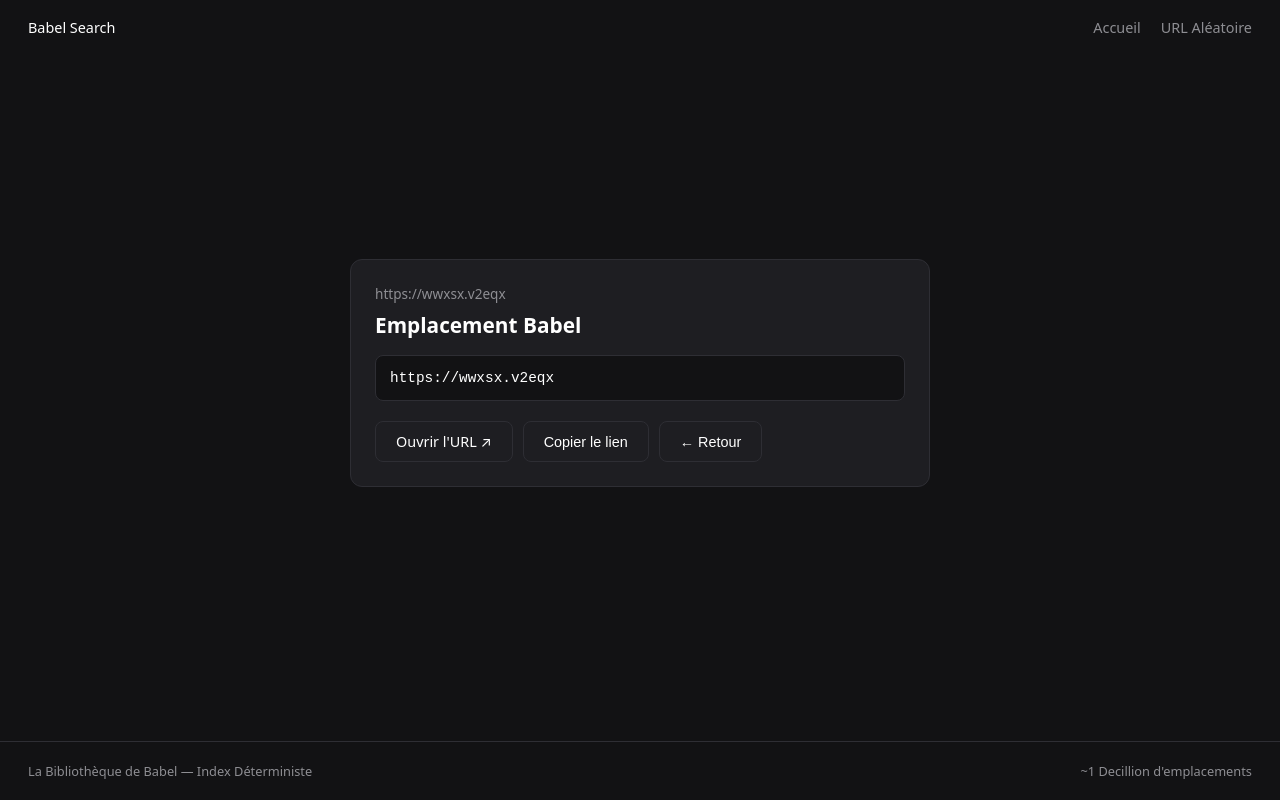
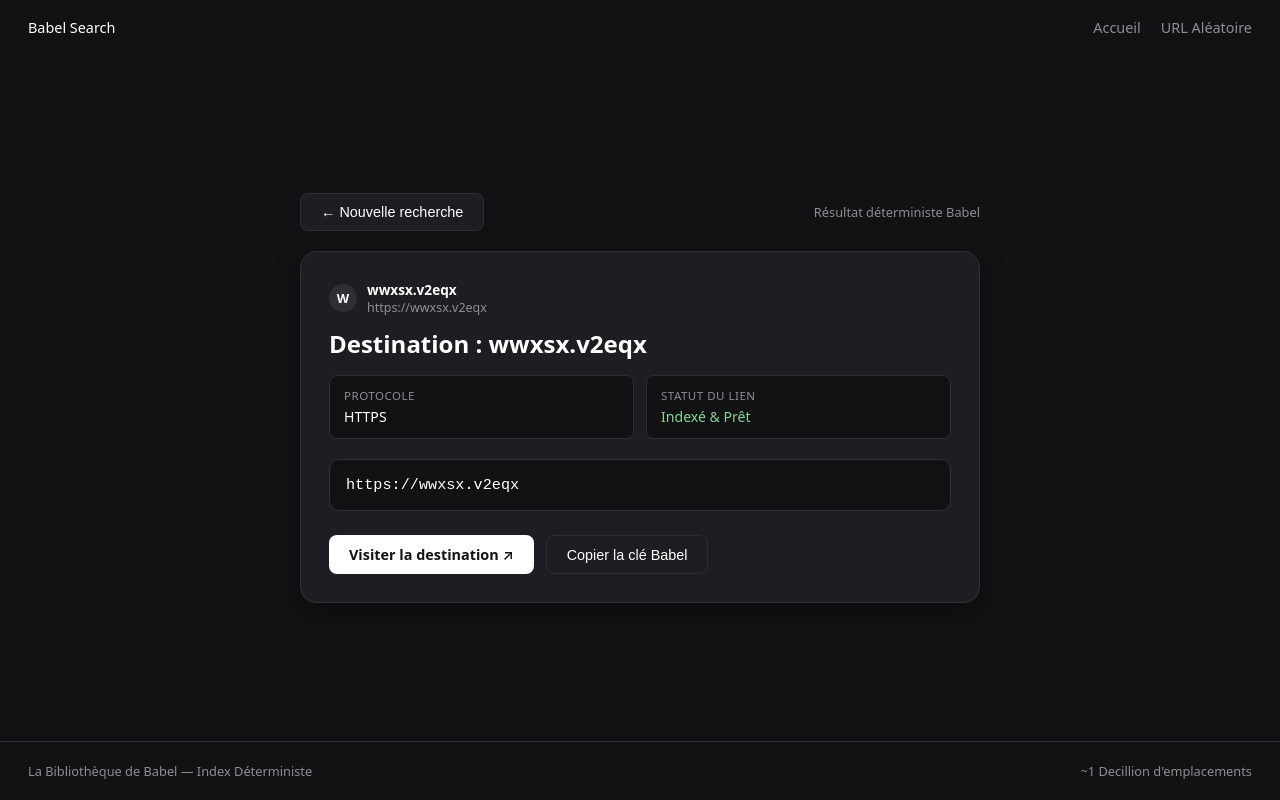
Before and after one commit to kanooob/babel-web, a website: page index.html in a window 1280 px wide. Both pictures are taken after a click on the button "Exploration Aléatoire". Drawn offline with Linux system fonts and the light colour scheme.

Commit message:
Update index.html

```diff
--- a/index.html
+++ b/index.html
@@ -11,11 +11,9 @@
       --border-color: #2e2e34;
       --text-main: #ffffff;
       --text-muted: #8e8e93;
-      --accent: #4a4a52;
       --font: system-ui, -apple-system, sans-serif;
       --mono: ui-monospace, SFMono-Regular, monospace;
 
-      /* Couleurs par défaut (Seront écrasées par JS selon la saison) */
       --c1: #ffffff;
       --c2: #ffffff;
       --c3: #ffffff;
@@ -68,7 +66,6 @@
       justify-content: center;
       flex: 1;
       padding: 20px;
-      margin-top: -50px;
     }
 
     /* LOGO DOODLE SAISONNIER */
@@ -84,7 +81,6 @@
       user-select: none;
     }
 
-    /* Attribution des couleurs dynamic par saison aux lettres */
     .logo span.l1 { color: var(--c1); }
     .logo span.l2 { color: var(--c2); }
     .logo span.l3 { color: var(--c3); }
@@ -99,7 +95,7 @@
       margin-top: 4px;
     }
 
-    /* BARRE DE RECHERCHE ET HISTORIQUE */
+    /* BARRE DE RECHERCHE CLIQUABLE & HISTORIQUE COLLE */
     .search-box {
       width: 100%;
       max-width: 580px;
@@ -114,6 +110,7 @@
       border-radius: 12px;
       padding: 14px 18px;
       gap: 12px;
+      cursor: text;
       transition: border-color 0.2s, box-shadow 0.2s;
     }
 
@@ -122,10 +119,11 @@
       box-shadow: 0 4px 20px rgba(0, 0, 0, 0.5);
     }
 
-    /* Arrondir les coins du haut quand l'historique est ouvert */
+    /* Suppression des arrondis bas quand l'historique est ouvert */
     .search-box.has-history .input-wrapper {
       border-bottom-left-radius: 0;
       border-bottom-right-radius: 0;
+      border-bottom-color: var(--border-color);
     }
 
     .search-icon {
@@ -133,6 +131,7 @@
       height: 18px;
       fill: var(--text-muted);
       flex-shrink: 0;
+      pointer-events: none;
     }
 
     input[type="text"] {
@@ -145,7 +144,7 @@
       font-family: var(--font);
     }
 
-    /* MENU DEROULANT HISTORIQUE */
+    /* MENU HISTORIQUE DIRECTEMENT COLLE */
     .history-dropdown {
       position: absolute;
       top: 100%;
@@ -160,6 +159,7 @@
       z-index: 10;
       box-shadow: 0 8px 24px rgba(0, 0, 0, 0.5);
       overflow: hidden;
+      margin-top: 0;
     }
 
     .history-header {
@@ -214,7 +214,6 @@
       flex: 1;
     }
 
-    /* BOUTONS D'ACTION */
     .button-row {
       display: flex;
       gap: 12px;
@@ -237,49 +236,134 @@
       background-color: var(--border-color);
     }
 
-    /* PAGE DE RESULTAT */
+    /* PAGE DE RÉSULTATS AMÉLIORÉE */
     .result-container {
       width: 100%;
-      max-width: 580px;
+      max-width: 680px;
       display: none;
+      margin: 20px 0;
+    }
+
+    .result-header {
+      display: flex;
+      align-items: center;
+      justify-content: space-between;
+      margin-bottom: 20px;
     }
 
     .result-card {
       background: var(--card-bg);
       border: 1px solid var(--border-color);
-      border-radius: 12px;
-      padding: 24px;
+      border-radius: 16px;
+      padding: 28px;
+      box-shadow: 0 10px 30px rgba(0,0,0,0.3);
     }
 
-    .result-preview {
+    .result-meta-top {
+      display: flex;
+      align-items: center;
+      gap: 10px;
+      margin-bottom: 12px;
+    }
+
+    .site-favicon {
+      width: 28px;
+      height: 28px;
+      border-radius: 50%;
+      background: var(--border-color);
+      display: flex;
+      align-items: center;
+      justify-content: center;
+      font-weight: bold;
+      font-size: 0.8rem;
+      color: var(--text-main);
+    }
+
+    .site-info {
+      display: flex;
+      flex-direction: column;
+    }
+
+    .site-name {
       font-size: 0.85rem;
+      font-weight: 600;
+      color: var(--text-main);
+    }
+
+    .site-url-breadcrumb {
+      font-size: 0.78rem;
       color: var(--text-muted);
-      margin-bottom: 8px;
       word-break: break-all;
     }
 
-    .result-title {
-      font-size: 1.3rem;
-      color: var(--text-main);
+    .result-title-main {
+      font-size: 1.5rem;
+      font-weight: 700;
+      color: #ffffff;
       margin-bottom: 16px;
-      font-weight: 600;
+      line-height: 1.3;
     }
 
-    .box {
+    .info-grid {
+      display: grid;
+      grid-template-columns: repeat(auto-fit, minmax(200px, 1fr));
+      gap: 12px;
+      margin-bottom: 20px;
+    }
+
+    .info-item {
       background: var(--bg);
       border: 1px solid var(--border-color);
-      padding: 14px;
+      padding: 12px 14px;
       border-radius: 8px;
+    }
+
+    .info-label {
+      font-size: 0.72rem;
+      color: var(--text-muted);
+      text-transform: uppercase;
+      letter-spacing: 0.5px;
+      margin-bottom: 4px;
+    }
+
+    .info-value {
+      font-size: 0.88rem;
+      font-weight: 500;
+      color: var(--text-main);
+      word-break: break-all;
+    }
+
+    .url-box {
+      background: var(--bg);
+      border: 1px solid var(--border-color);
+      padding: 16px;
+      border-radius: 10px;
       word-break: break-all;
       font-family: var(--mono);
-      font-size: 0.9rem;
+      font-size: 0.95rem;
       color: var(--text-main);
-      margin-bottom: 20px;
+      margin-bottom: 24px;
+      display: flex;
+      align-items: center;
+      justify-content: space-between;
+      gap: 12px;
     }
 
     .action-stack {
       display: flex;
-      gap: 10px;
+      gap: 12px;
+      flex-wrap: wrap;
+    }
+
+    .btn-primary {
+      background-color: var(--text-main);
+      color: var(--bg);
+      border: none;
+      font-weight: 600;
+    }
+
+    .btn-primary:hover {
+      background-color: #d1d1d6;
     }
 
     /* FOOTER */
@@ -332,7 +416,6 @@
     <!-- ACCUEIL -->
     <div id="home-view" style="width: 100%; display: flex; flex-direction: column; align-items: center;">
 
-      <!-- LOGO DOODLE AUTOMATIQUE -->
       <div class="logo-container">
         <div class="logo">
           <span class="l1">B</span><span class="l2">a</span><span class="l3">b</span><span class="l4">e</span><span class="l5">l</span>
@@ -340,16 +423,16 @@
         <div id="season-name" class="season-tag">---</div>
       </div>
 
-      <!-- BARRE DE RECHERCHE + HISTORIQUE -->
+      <!-- BARRE CLIQUABLE -->
       <div class="search-box" id="search-box-container">
-        <div class="input-wrapper">
+        <div class="input-wrapper" id="input-wrapper" onclick="focusSearchInput()">
           <svg class="search-icon" viewBox="0 0 24 24">
             <path d="M15.5 14h-.79l-.28-.27A6.471 6.471 0 0 0 16 9.5 6.5 6.5 0 1 0 9.5 16c1.61 0 3.09-.59 4.23-1.57l.27.28v.79l5 4.99L20.49 19l-4.99-5zm-6 0C7.01 14 5 11.99 5 9.5S7.01 5 9.5 5 14 7.01 14 9.5 11.99 14 9.5 14z"/>
           </svg>
           <input type="text" id="search-input" placeholder="Entrer une URL ou une clé Babel..." autocomplete="off" onkeydown="if(event.key==='Enter') searchOrGenerate()">
         </div>
 
-        <!-- DEROULANT HISTORIQUE AU CLIC -->
+        <!-- DÉROULANT HISTORIQUE DIRECTEMENT COLLÉ -->
         <div id="history-dropdown" class="history-dropdown">
           <div class="history-header">
             <span>Recherches récentes</span>
@@ -366,21 +449,52 @@
 
     </div>
 
-    <!-- RESULTAT -->
+    <!-- PAGE DE RÉSULTATS AMÉLIORÉE -->
     <div id="result-view" class="result-container">
+
+      <div class="result-header">
+        <button class="btn" onclick="window.location.hash=''">← Nouvelle recherche</button>
+        <span style="font-size: 0.8rem; color: var(--text-muted);">Résultat déterministe Babel</span>
+      </div>
+
       <div class="result-card">
-        <div class="result-preview" id="decoded-url-preview">https://example.com</div>
-        <div class="result-title">Emplacement Babel</div>
 
-        <div id="decoded-url-box" class="box">---</div>
+        <!-- EN-TÊTE SITE & BREADCRUMB -->
+        <div class="result-meta-top">
+          <div id="res-favicon" class="site-favicon">B</div>
+          <div class="site-info">
+            <span id="res-domain" class="site-name">babel.index</span>
+            <span id="res-breadcrumb" class="site-url-breadcrumb">https://...</span>
+          </div>
+        </div>
 
+        <h1 id="res-title" class="result-title-main">Emplacement de destination</h1>
+
+        <!-- DÉTAILS DU RÉSULTAT -->
+        <div class="info-grid">
+          <div class="info-item">
+            <div class="info-label">Protocole</div>
+            <div id="res-protocol" class="info-value">HTTPS</div>
+          </div>
+          <div class="info-item">
+            <div class="info-label">Statut du lien</div>
+            <div id="res-status" class="info-value" style="color: #88d498;">Indexé & Prêt</div>
+          </div>
+        </div>
+
+        <!-- AFFICHAGE DE L'URL -->
+        <div class="url-box">
+          <span id="decoded-url-box">---</span>
+        </div>
+
+        <!-- BOUTONS D'ACTION -->
         <div class="action-stack">
-          <a id="external-btn" class="btn" style="text-decoration: none; display: inline-flex; align-items: center;" href="#" target="_blank" rel="noopener noreferrer">
-            Ouvrir l'URL ↗
+          <a id="external-btn" class="btn btn-primary" style="text-decoration: none; display: inline-flex; align-items: center;" href="#" target="_blank" rel="noopener noreferrer">
+            Visiter la destination ↗
           </a>
-          <button class="btn" onclick="copyCurrentLink()">Copier le lien</button>
-          <button class="btn" onclick="window.location.hash=''">← Retour</button>
+          <button class="btn" onclick="copyCurrentLink()">Copier la clé Babel</button>
         </div>
+
       </div>
     </div>
 
@@ -395,9 +509,9 @@
   <div id="toast">Lien copié dans le presse-papier !</div>
 
   <script>
-    /* 1. SYSTEME DOODLE PAR SAISON */
+    /* 1. DOODLE SAISONNIER */
     function applySeasonalDoodle() {
-      const month = new Date().getMonth() + 1; // 1-12
+      const month = new Date().getMonth() + 1;
       const root = document.documentElement;
       const tag = document.getElementById('season-name');
 
@@ -424,7 +538,7 @@
       });
     }
 
-    /* 2. ENCODAGE BASE64 */
+    /* 2. BASE64 */
     function encodeBase64(str) {
       return btoa(unescape(encodeURIComponent(str)))
         .replace(/\+/g, '-').replace(/\//g, '_').replace(/=+$/, '');
@@ -443,14 +557,18 @@
       setTimeout(() => toast.classList.remove('show'), 2500);
     }
 
-    /* 3. HISTORIQUE AU CLIC SUR LA BARRE */
+    /* 3. BARRE DE RECHERCHE & HISTORIQUE */
     const searchInput = document.getElementById('search-input');
     const historyDropdown = document.getElementById('history-dropdown');
     const searchBoxContainer = document.getElementById('search-box-container');
 
+    function focusSearchInput() {
+      searchInput.focus();
+      showHistory();
+    }
+
     searchInput.addEventListener('focus', showHistory);
 
-    // Fermer quand on clique en dehors
     document.addEventListener('click', (e) => {
       if (!searchBoxContainer.contains(e.target)) {
         hideHistory();
@@ -475,7 +593,7 @@
       }
 
       list.innerHTML = history.map(item => `
-        <div class="history-item" onclick="loadFromHistory('${item.hashKey}')">
+        <div class="history-item" onclick="loadFromHistory('${item.hashKey}', event)">
           <svg class="history-icon" viewBox="0 0 24 24">
             <path d="M13 3a9 9 0 0 0-9 9H1l3.89 3.89.07.14L9 12H6c0-3.87 3.13-7 7-7s7 3.13 7 7-3.13 7-7 7c-1.93 0-3.68-.79-4.94-2.06l-1.42 1.42A8.954 8.954 0 0 0 13 21a9 9 0 0 0 0-18zm-1 5v5l4.28 2.54.72-1.21-3.5-2.08V8H12z"/>
           </svg>
@@ -498,12 +616,13 @@
       hideHistory();
     }
 
-    function loadFromHistory(hashKey) {
+    function loadFromHistory(hashKey, e) {
+      e.stopPropagation();
       window.location.hash = 'web/' + hashKey;
       hideHistory();
     }
 
-    /* 4. ACTIONS DE RECHERCHE */
+    /* 4. RECHERCHE ET NAVIGATION */
     function searchOrGenerate() {
       let query = searchInput.value.trim();
       if (!query) return;
@@ -533,7 +652,7 @@
       showToast("Lien copié dans le presse-papier !");
     }
 
-    /* 5. ROUTAGE */
+    /* 5. ROUTAGE ET MISE A JOUR DES RESULTATS */
     function handleRoute() {
       const hash = window.location.hash;
 
@@ -547,8 +666,27 @@
           decoded = "[Données non déchiffrables: " + encoded + "]";
         }
 
+        // Mise à jour de la page de résultat améliorée
         document.getElementById('decoded-url-box').innerText = decoded;
-        document.getElementById('decoded-url-preview').innerText = decoded;
+        document.getElementById('res-breadcrumb').innerText = decoded;
+
+        let domain = 'Emplacement Web';
+        let initial = 'B';
+        let protocol = 'Générique';
+
+        if (decoded.startsWith('http://') || decoded.startsWith('https://')) {
+          try {
+            const urlObj = new URL(decoded);
+            domain = urlObj.hostname;
+            initial = domain.replace('www.', '')[0].toUpperCase();
+            protocol = urlObj.protocol.replace(':', '').toUpperCase();
+          } catch(e) {}
+        }
+
+        document.getElementById('res-domain').innerText = domain;
+        document.getElementById('res-title').innerText = domain !== 'Emplacement Web' ? `Destination : ${domain}` : 'Résultat d\'emplacement Babel';
+        document.getElementById('res-favicon').innerText = initial;
+        document.getElementById('res-protocol').innerText = protocol;
 
         const extBtn = document.getElementById('external-btn');
         if (decoded.startsWith('http://') || decoded.startsWith('https://')) {
```
